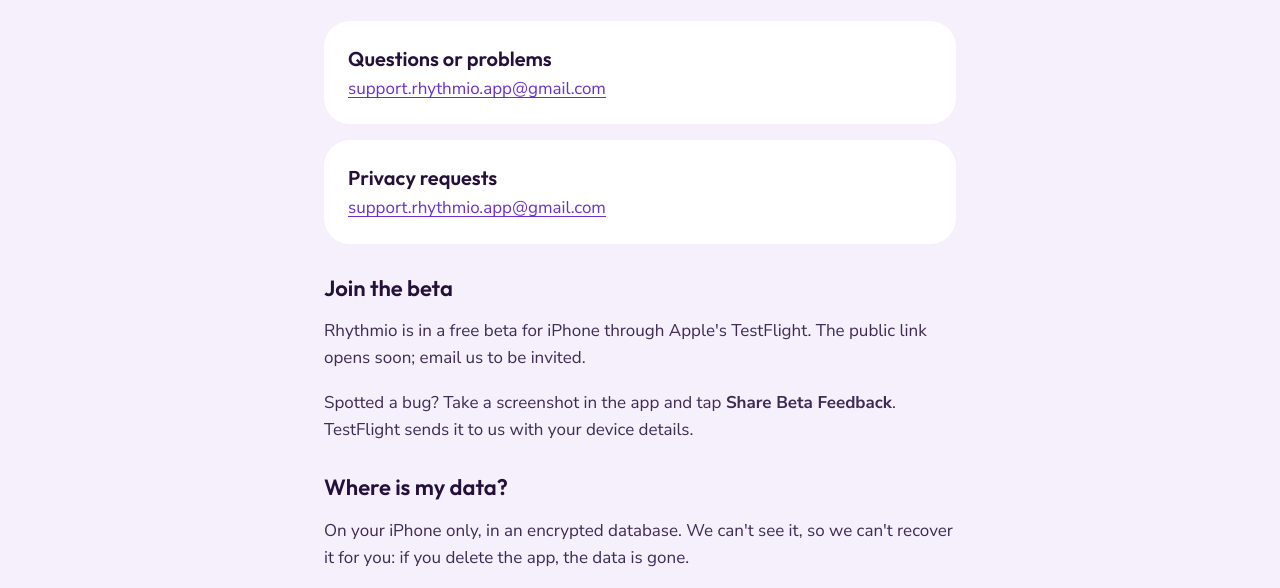
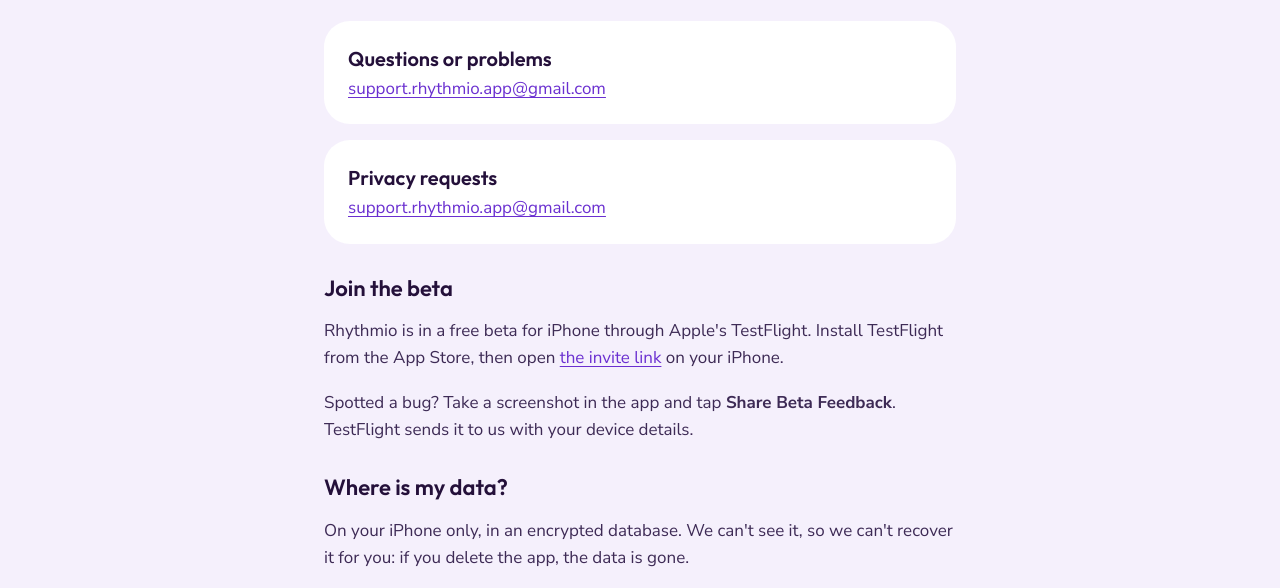
Before and after one commit to Lahoda-Labs/rhythmio.app, a plain HTML site: page support.html in a window 1280 px wide. Shown: the part 212-800 px from the top of the page. Drawn offline with Linux system fonts and the light colour scheme.

Commit message:
add link for beta test

```diff
--- a/support.html
+++ b/support.html
@@ -22,7 +22,7 @@
   <div class="contact"><strong>Privacy requests</strong><br><a href="mailto:support.rhythmio.app@gmail.com">support.rhythmio.app@gmail.com</a></div>
 
   <h2 id="beta">Join the beta</h2>
-  <p>Rhythmio is in a free beta for iPhone through Apple's TestFlight. The public link opens soon; email us to be invited.</p>
+  <p>Rhythmio is in a free beta for iPhone through Apple's TestFlight. Install TestFlight from the App Store, then open <a href="https://testflight.apple.com/join/xtT6ZgaQ">the invite link</a> on your iPhone.</p>
   <p>Spotted a bug? Take a screenshot in the app and tap <strong>Share Beta Feedback</strong>. TestFlight sends it to us with your device details.</p>
 
   <h2>Where is my data?</h2>
```
Also changed, not shown: index.html (+1 -1 lines).
